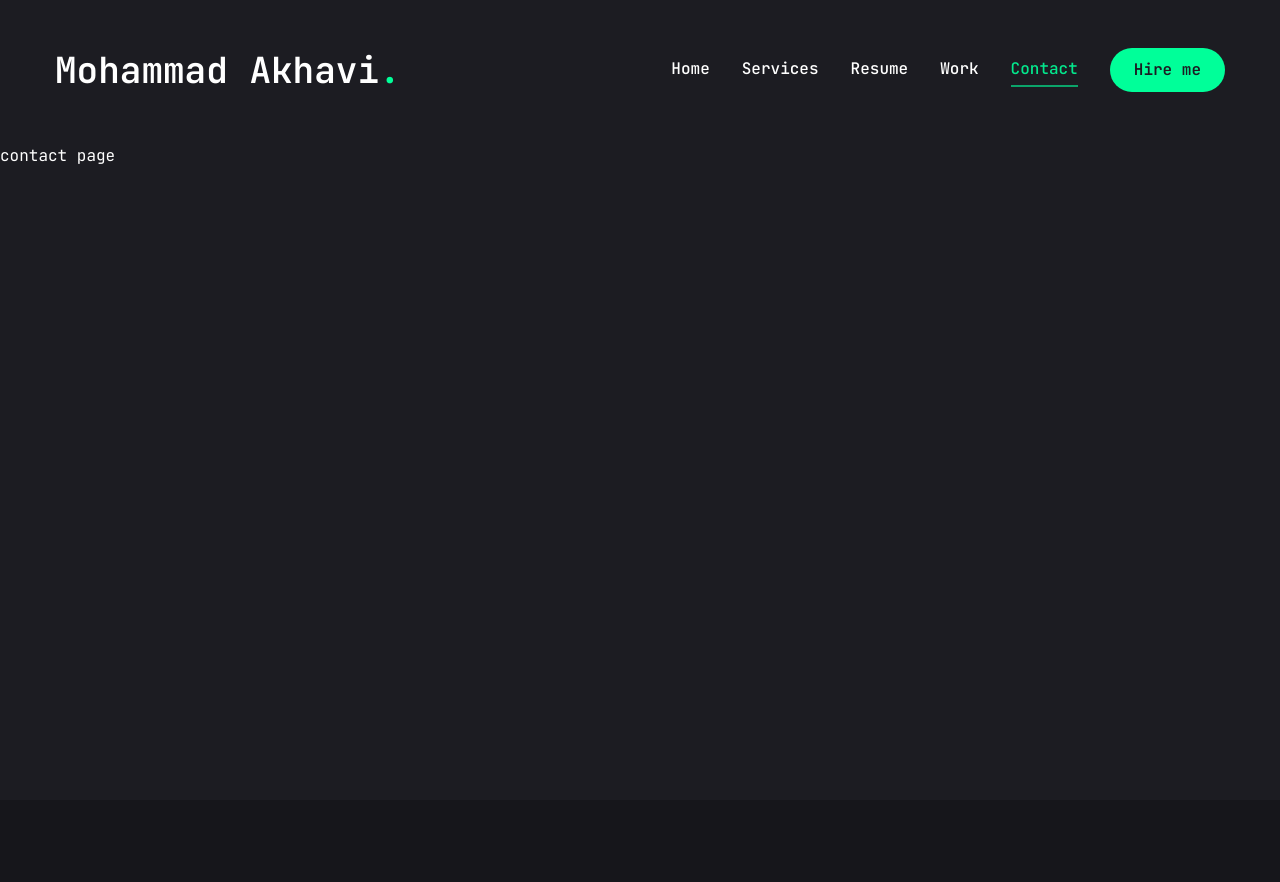
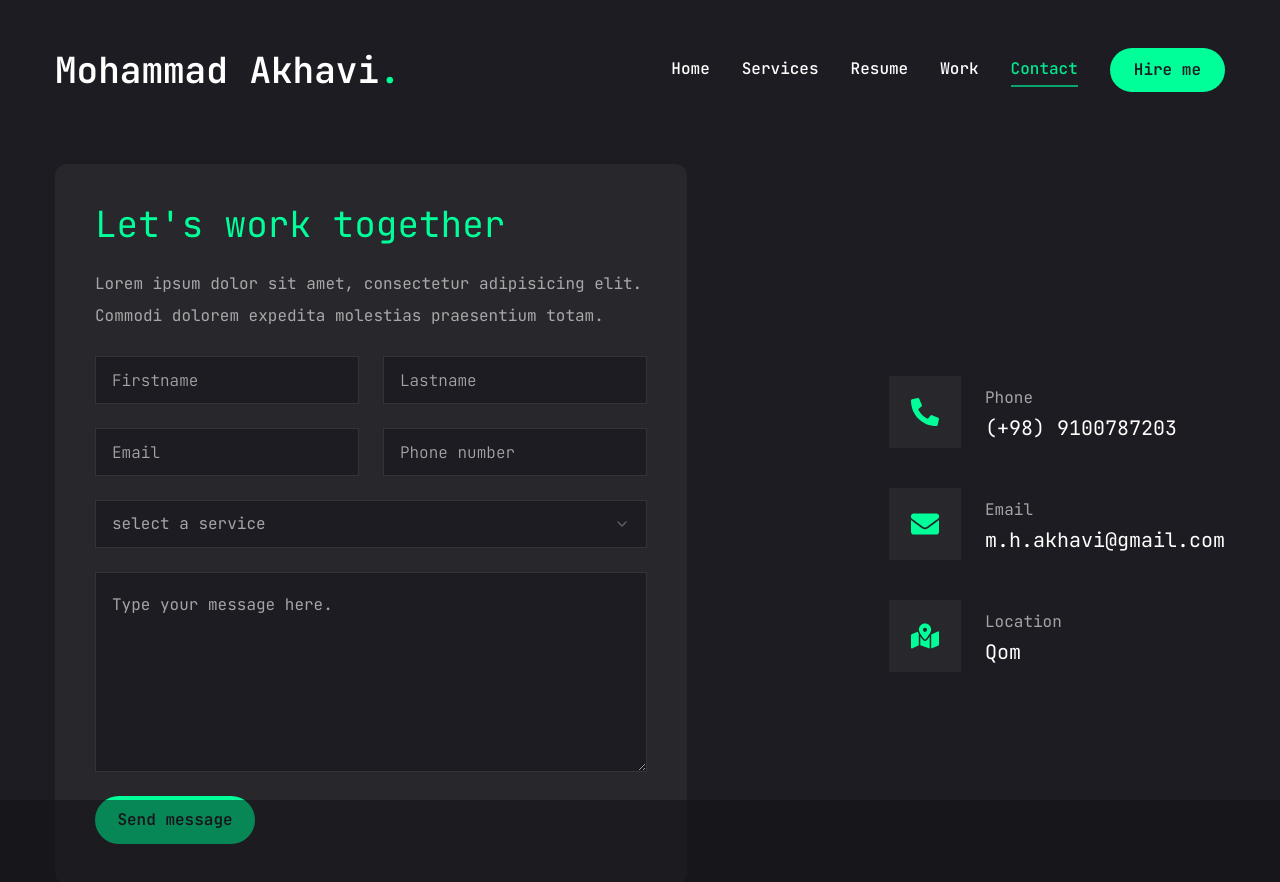
Before and after one commit to amohammad123/portfolio, a Next.js app: page /contact in a window 1280 px wide. Shown: the top 882 px of the page. Before the commit the page ends 800 px from the top, so only its background shows below. Built offline with nearby package versions, Linux system fonts and the light colour scheme.

Commit message:
contact page

```diff
--- a/app/contact/page.tsx
+++ b/app/contact/page.tsx
@@ -1,9 +1,109 @@
+'use client'
+
+import {Button} from "@/components/ui/button";
+import {Input} from "@/components/ui/input";
+import {Textarea} from "@/components/ui/textarea";
+
+import {
+	Select,
+	SelectContent,
+	SelectGroup,
+	SelectItem,
+	SelectLabel,
+	SelectTrigger,
+	SelectValue
+} from '@/components/ui/select'
+
+import {FaPhoneAlt, FaEnvelope, FaMapMarkedAlt} from 'react-icons/fa'
+
+const info = [
+	{
+		icon: <FaPhoneAlt/>,
+		title: 'Phone',
+		description: '(+98) 9100787203',
+	},
+	{
+		icon: <FaEnvelope/>,
+		title: 'Email',
+		description: 'm.h.akhavi@gmail.com',
+	},
+	{
+		icon: <FaMapMarkedAlt/>,
+		title: 'Location',
+		description: 'Qom',
+	},
+]
+
+import {motion} from 'framer-motion'
+
 const Contact = () => {
-    return (
-        <div>
-            contact page
-        </div>
-    );
+	return (
+		<motion.section
+			initial={{opacity: 0}}
+			animate={{opacity: 1, transition: {delay: 2.4, duration: 0.4, ease: 'easeIn'}}}
+			className={'py-6'}
+		>
+			<div className={'container mx-auto'}>
+				<div className={'flex flex-col xl:flex-row gap-[30px]'}>
+					{/*	form */}
+					<div className={'xl:w-[54%] order-2 xl:order-none'}>
+						<form className={'flex flex-col gap-6 p-10 bg-[#27272c] rounded-xl'} action="/">
+							<h3 className={'text-4xl text-accent'}>{`Let's work together`}</h3>
+							<p className={'text-white/60'}>Lorem ipsum dolor sit amet, consectetur adipisicing elit.
+														   Commodi dolorem expedita molestias praesentium totam.
+							</p>
+							{/* input */}
+							<div className={'grid grid-cols-1 md:grid-cols-2 gap-6'}>
+								<Input type={'firstname'} placeholder={'Firstname'}/>
+								<Input type={'lastname'} placeholder={'Lastname'}/>
+								<Input type={'email'} placeholder={'Email'}/>
+								<Input type={'phone'} placeholder={'Phone number'}/>
+							</div>
+							{/*	select */}
+							<Select>
+								<SelectTrigger className={'w-full'}>
+									<SelectValue placeholder={'select a service'}/>
+								</SelectTrigger>
+								<SelectContent>
+									<SelectGroup>
+										<SelectLabel>Select a service</SelectLabel>
+										<SelectItem value={'est'}>Web Development</SelectItem>
+										<SelectItem value={'cst'}>UI/UX Design</SelectItem>
+										<SelectItem value={'mst'}>Logo Design</SelectItem>
+									</SelectGroup>
+								</SelectContent>
+							</Select>
+							{/*	textarea */}
+							<Textarea className={'h-[200px]'} placeholder={'Type your message here.'}/>
+							{/*	btn */}
+							<Button size={"sm"} className={'max-w-40'}>Send message</Button>
+						</form>
+					</div>
+					{/*	info */}
+					<div className={'flex-1 flex items-center xl:justify-end order-1 xl:order-none mb-8 xl:mb-0'}>
+						<ul className={'flex flex-col gap-10'}>
+							{info.map((item, index)=> {
+								return <li key={index} className={'flex items-center gap-6'}>
+									<div className={'w-[52px] h-[52px] xl:w-[72px] xl:h-[72px] bg-[#27272c]' +
+										' text-accent' +
+										' rounded-md flex' +
+										' items-center justify-center'}>
+										<div className={'text-[28px]'}>{item.icon}</div>
+									</div>
+									<div className={'flex-1'}>
+										<p className={'text-white/60'}>{item.title}</p>
+										<h3 className={'text-xl'}>{item.description}</h3>
+									</div>
+								</li>
+							})}
+						</ul>
+					</div>
+				</div>
+
+			</div>
+
+		</motion.section>
+	);
 };
 
 export default Contact;
--- a/components/ui/input.tsx
+++ b/components/ui/input.tsx
@@ -8,7 +8,9 @@
       <input
         type={type}
         className={cn(
-          "flex h-10 w-full rounded-md border border-slate-200 bg-white px-3 py-2 text-base ring-offset-white file:border-0 file:bg-transparent file:text-sm file:font-medium file:text-slate-950 placeholder:text-slate-500 focus-visible:outline-none focus-visible:ring-2 focus-visible:ring-slate-950 focus-visible:ring-offset-2 disabled:cursor-not-allowed disabled:opacity-50 md:text-sm dark:border-slate-800 dark:bg-slate-950 dark:ring-offset-slate-950 dark:file:text-slate-50 dark:placeholder:text-slate-400 dark:focus-visible:ring-slate-300",
+          "flex h-[48px] rounded-md border border-white/10 focus:border-accent font-light bg-primary px-4 py-5" +
+            " text-base" +
+            " placeholder:text-white/60 outline-none",
           className
         )}
         ref={ref}
--- a/components/ui/select.tsx
+++ b/components/ui/select.tsx
@@ -19,7 +19,8 @@
   <SelectPrimitive.Trigger
     ref={ref}
     className={cn(
-      "flex h-10 w-full items-center justify-between rounded-md border border-slate-200 bg-white px-3 py-2 text-sm ring-offset-white placeholder:text-slate-500 focus:outline-none focus:ring-2 focus:ring-slate-950 focus:ring-offset-2 disabled:cursor-not-allowed disabled:opacity-50 [&>span]:line-clamp-1 dark:border-slate-800 dark:bg-slate-950 dark:ring-offset-slate-950 dark:placeholder:text-slate-400 dark:focus:ring-slate-300",
+      "flex h-[48px] w-full items-center justify-between rounded-md border border-white/10 bg-primary px-4 py-5" +
+        " text-base text-white/60 placeholder:text-white/10 focus:border-accent outline-none",
       className
     )}
     {...props}
@@ -75,7 +76,9 @@
     <SelectPrimitive.Content
       ref={ref}
       className={cn(
-        "relative z-50 max-h-96 min-w-[8rem] overflow-hidden rounded-md border border-slate-200 bg-white text-slate-950 shadow-md data-[state=open]:animate-in data-[state=closed]:animate-out data-[state=closed]:fade-out-0 data-[state=open]:fade-in-0 data-[state=closed]:zoom-out-95 data-[state=open]:zoom-in-95 data-[side=bottom]:slide-in-from-top-2 data-[side=left]:slide-in-from-right-2 data-[side=right]:slide-in-from-left-2 data-[side=top]:slide-in-from-bottom-2 dark:border-slate-800 dark:bg-slate-950 dark:text-slate-50",
+        "relative z-50 max-h-96 min-w-[8rem] overflow-hidden rounded-md border border-white/10 bg-primary" +
+          " text-white shadow-md data-[state=open]:animate-in data-[state=closed]:animate-out" +
+          " data-[state=closed]:fade-out-0 data-[state=open]:fade-in-0 data-[state=closed]:zoom-out-95 data-[state=open]:zoom-in-95 data-[side=bottom]:slide-in-from-top-2 data-[side=left]:slide-in-from-right-2 data-[side=right]:slide-in-from-left-2 data-[side=top]:slide-in-from-bottom-2 dark:border-slate-800 dark:bg-slate-950 dark:text-slate-50",
         position === "popper" &&
           "data-[side=bottom]:translate-y-1 data-[side=left]:-translate-x-1 data-[side=right]:translate-x-1 data-[side=top]:-translate-y-1",
         className
@@ -118,7 +121,9 @@
   <SelectPrimitive.Item
     ref={ref}
     className={cn(
-      "relative flex w-full cursor-default select-none items-center rounded-sm py-1.5 pl-8 pr-2 text-sm outline-none focus:bg-slate-100 focus:text-slate-900 data-[disabled]:pointer-events-none data-[disabled]:opacity-50 dark:focus:bg-slate-800 dark:focus:text-slate-50",
+      "relative flex w-full cursor-default select-none items-center rounded-sm py-1.5 pl-8 pr-2 text-sm outline-none" +
+        " focus:bg-accent focus:text-primary data-[disabled]:pointer-events-none data-[disabled]:opacity-50" +
+        " dark:focus:bg-slate-800 dark:focus:text-slate-50",
       className
     )}
     {...props}
--- a/components/ui/textarea.tsx
+++ b/components/ui/textarea.tsx
@@ -9,7 +9,9 @@
   return (
     <textarea
       className={cn(
-        "flex min-h-[80px] w-full rounded-md border border-slate-200 bg-white px-3 py-2 text-base ring-offset-white placeholder:text-slate-500 focus-visible:outline-none focus-visible:ring-2 focus-visible:ring-slate-950 focus-visible:ring-offset-2 disabled:cursor-not-allowed disabled:opacity-50 md:text-sm dark:border-slate-800 dark:bg-slate-950 dark:ring-offset-slate-950 dark:placeholder:text-slate-400 dark:focus-visible:ring-slate-300",
+        "flex min-h-[80px] w-full rounded-md border border-white/10 bg-primary px-4 py-5 text-base" +
+          " placeholder:text-white/60 focus-visible:outline-none focus-visible:ring-1 focus-visible:ring-accent" +
+          " focus-visible:ring-offset-0 disabled:cursor-not-allowed disabled:opacity-50",
         className
       )}
       ref={ref}
```
